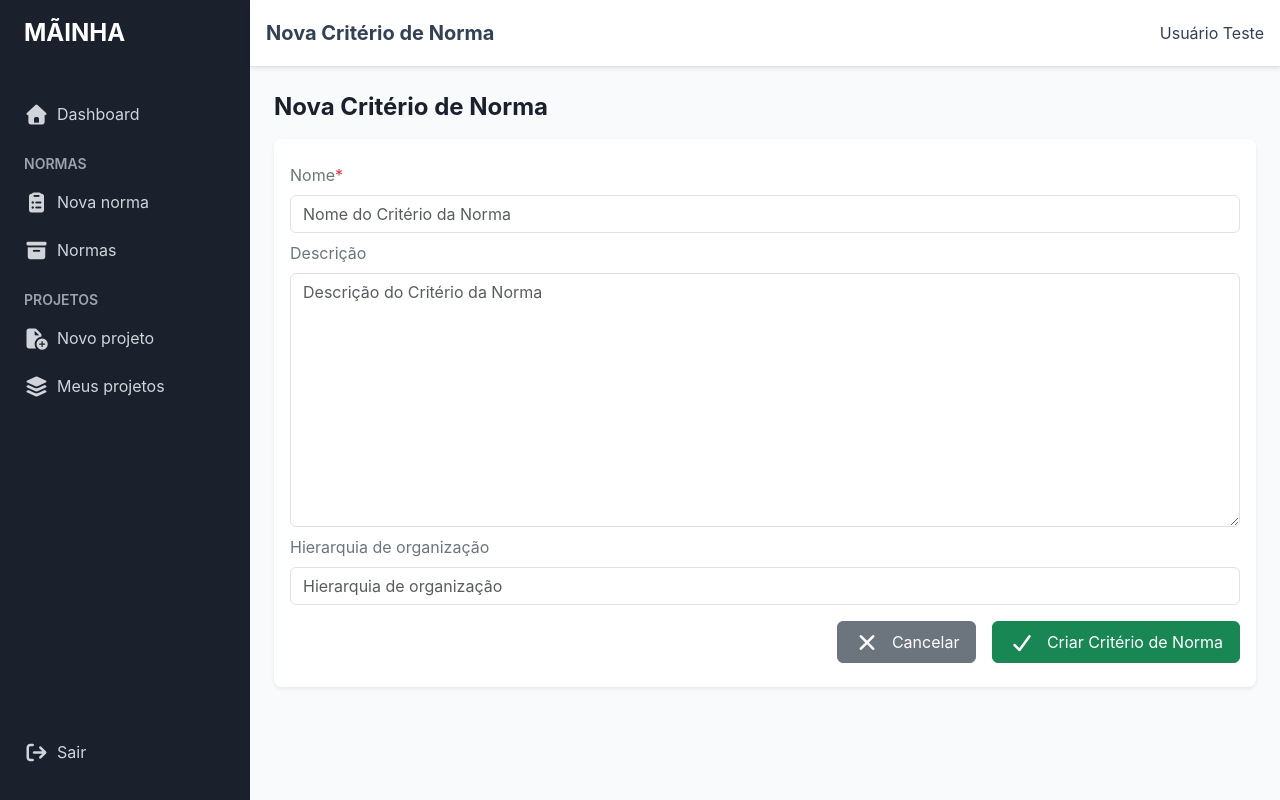
After one commit to mainhaconstrutech/mainha, a Django app: page /standards/1/standard-rule/new/ in a window 1280 px wide. The commit adds this page. Run offline with Django 5.2, Linux system fonts and the light colour scheme; the visitor is signed in with stand-in values (Sample User, id 1).

Commit message:
Adição do recurso de Adicionar Critério de Norma

```diff
--- a/mainha/admin.py
+++ b/mainha/admin.py
@@ -1,5 +1,7 @@
 from django.contrib import admin
 
-from .models import Project
+from mainha import models as MainhaModels
 
-admin.site.register(Project)
+admin.site.register(MainhaModels.Project)
+admin.site.register(MainhaModels.Standard)
+admin.site.register(MainhaModels.StandardRule)
--- a/mainha/forms.py
+++ b/mainha/forms.py
@@ -1,48 +1,81 @@
 from django import forms
-from mainha import models
+from mainha import models as MainhaModels
+
 
 class ProjectForm(forms.ModelForm):
     def __init__(self, *args, **kwargs):
         super().__init__(*args, **kwargs)
-        self.fields["name"].widget.attrs.update({"class": "form-control", "placeholder": "Nome do projeto"})
-        self.fields["description"].widget.attrs.update({"class": "form-control", "placeholder": "Descrição do projeto"})
+        self.fields["name"].widget.attrs.update({
+            "class": "form-control",
+            "placeholder": "Nome do projeto"
+        })
+        self.fields["description"].widget.attrs.update({
+            "class": "form-control",
+            "placeholder": "Descrição do projeto"
+        })
 
     class Meta:
-        model = models.Project
+        model = MainhaModels.Project
         fields = ["name", "description"]
         labels = {
             "name": "Nome",
             "description": "Descrição",
         }
 
+
 class StandardForm(forms.ModelForm):
     def __init__(self, *args, **kwargs):
         super().__init__(*args, **kwargs)
-        self.fields["name"].widget.attrs.update({"class": "form-control", "placeholder": "Nome da norma"})
-        self.fields["description"].widget.attrs.update({"class": "form-control", "placeholder": "Descrição da norma"})
+        self.fields["name"].widget.attrs.update({
+            "class": "form-control",
+            "placeholder": "Nome da norma"
+        })
+        self.fields["description"].widget.attrs.update({
+            "class": "form-control",
+            "placeholder": "Descrição da norma"
+        })
 
     class Meta:
-        model = models.Standard
+        model = MainhaModels.Standard
         fields = ["name", "description"]
         labels = {
             "name": "Nome",
             "description": "Descrição",
         }
 
+
 class StandardRuleForm(forms.ModelForm):
+    standard = forms.ModelChoiceField(
+        queryset=MainhaModels.Standard.objects.all(),
+        widget=forms.HiddenInput(),
+        label="Norma"
+    )
+
     def __init__(self, *args, **kwargs):
         super().__init__(*args, **kwargs)
-        self.fields["name"].widget.attrs.update({"class": "form-control", "placeholder": "Nome da norma"})
-        self.fields["description"].widget.attrs.update({"class": "form-control", "placeholder": "Descrição da norma"})
-        self.fields["group"].widget.attrs.update({"class": "form-control", "placeholder": "Hierarquia de organização"})
-        self.fields["standard"].widget.attrs.update({"class": "form-control", "placeholder": "Norma"})
+        self.fields["name"].widget.attrs.update({
+            "class": "form-control",
+            "placeholder": "Nome do Critério da Norma"
+        })
+        self.fields["description"].widget.attrs.update({
+            "class": "form-control",
+            "placeholder": "Descrição do Critério da Norma"
+        })
+        self.fields["group"].widget.attrs.update({
+            "class": "form-control",
+            "placeholder": "Hierarquia de organização"
+        })
+        self.fields["standard"].widget.attrs.update({
+            "class": "form-control",
+            "placeholder": "Norma",
+            "value": kwargs["initial"]["standard_id"]
+        })
 
     class Meta:
-        model = models.StandardRule
+        model = MainhaModels.StandardRule
         fields = ["name", "description", "group", "standard"]
         labels = {
             "name": "Nome",
             "description": "Descrição",
             "group": "Hierarquia de organização",
-            "standard": "Norma",
         }
--- a/mainha/models.py
+++ b/mainha/models.py
@@ -8,7 +8,7 @@ class Project(models.Model):
         "archived": "Archived",
         "failed": "Failed",
         "pending": "Pending",
-        "success": "Success"
+        "approved": "Approved"
     }
 
     name = models.CharField(max_length=512)
@@ -33,7 +33,7 @@ class Standard(models.Model):
 class StandardRule(models.Model):
     name = models.CharField(max_length=512)
     description = models.TextField(blank=True, default="")
-    group = models.CharField(max_length=256)
+    group = models.CharField(max_length=256, blank=True, default="")
     standard = models.ForeignKey(Standard, on_delete=models.CASCADE)
     created_at = models.DateTimeField(auto_now_add=True)
     updated_at = models.DateTimeField(auto_now=True)
--- a/mainha/static/base.css
+++ b/mainha/static/base.css
@@ -148,7 +148,7 @@ body main {
     background-color: var(--tag-bg-pending, #FF704333);
 }
 
-.success {
+.approved {
     color: var(--tag-font-success, #18865E);
     border: 1px solid var(--tag-font-success, #18865E);
     background-color: var(--tag-bg-success, #34D39933);
@@ -211,20 +211,28 @@ body main {
 }
 
 .accordion {
-    --bs-accordion-btn-bg: var( --gray150, #E1E1E1);
-    --bs-accordion-active-bg: var( --gray250, #D1D5DB);
+    --bs-accordion-btn-bg: var(--gray150, #E1E1E1);
+    --bs-accordion-active-bg: var(--gray250, #D1D5DB);
     --bs-accordion-btn-focus-box-shadow: none;
 }
 
+.dropdown li.success {
+    --bs-dropdown-link-hover-color: var(--white, #FFFFFF);
+    --bs-dropdown-link-hover-bg: var(--btn-bg-success-hover, #157347);
+    --bs-dropdown-link-active-bg: var(--btn-bg-success-active, #146C43);
+    --bs-dropdown-link-active-color: var(--bs-body-color, #212529);
+    --bs-dropdown-link-active-color: var(--white, #FFFFFF);
+}
+
 .dropdown li.warning {
-    --bs-dropdown-link-hover-bg: var( --btn-bg-warning-hover, #FFCA2C);
+    --bs-dropdown-link-hover-bg: var(--btn-bg-warning-hover, #FFCA2C);
     --bs-dropdown-link-active-bg: var(--btn-bg-warning-active, #FFCD39);
     --bs-dropdown-link-active-color: var(--bs-body-color, #212529);
 }
 
 .dropdown li.danger {
-    --bs-dropdown-link-hover-color: var( --white, #FFFFFF);
-    --bs-dropdown-link-hover-bg: var( --btn-bg-danger-hover, #BB2D3B);
+    --bs-dropdown-link-hover-color: var(--white, #FFFFFF);
+    --bs-dropdown-link-hover-bg: var(--btn-bg-danger-hover, #BB2D3B);
     --bs-dropdown-link-active-bg: var(--btn-bg-danger-active, #B02A37);
     --bs-dropdown-link-active-color: var(--white, #FFFFFF);
 }
--- a/mainha/templates/standard/detail.html
+++ b/mainha/templates/standard/detail.html
@@ -20,6 +20,12 @@
             <span>Ações</span>
           </button>
           <ul class="dropdown-menu">
+            <li class="success">
+              <a class="dropdown-item" href="{% url 'standard-rule-create' standard_id=object.pk %}">
+                <i class="fa-solid fa-check-to-slot fa-lg me-2"></i>
+                <span>Adicionar Critério da Norma</span>
+              </a>
+            </li>
             <li class="warning">
               <a class="dropdown-item" href="{% url 'standard-update' object.pk %}">
                 <i class="fa-solid fa-pen-to-square fa-lg me-2"></i>
--- /dev/null
+++ b/mainha/templates/standard_rule/create.html
@@ -0,0 +1,49 @@
+{% extends '../base.html' %}
+{% load static %}
+
+{% block page_head %}
+{% endblock %}
+
+{% block page_title %}
+<span>Nova Critério de Norma</span>
+{% endblock %}
+
+{% block page_content %}
+<div>
+  <article>
+    <div class="page-group-title mb-3">Nova Critério de Norma</div>
+    <div class="bg-white rounded-3 shadow-sm py-2">
+      <div class="m-3">
+        <form method="post">
+          {% csrf_token %}
+          {% for field in form %}
+            {% if field.is_hidden %}
+                {{ field }}
+            {% else %}
+                <div class="pb-2">
+                    {{ field.errors }}
+                    <!-- {{ field.label_tag }} -->
+                    <label for="{{ field.id_for_label }}" class="form-label text-secondary">
+                    {{ field.label }}{% if field.field.required %}<span class="text-danger">*</span>{% endif %}
+                    </label>
+                    {{ field }}
+                </div>
+            {% endif %}
+          {% endfor %}
+          <div class="d-flex justify-content-end gap-3 mt-2">
+            <a class="btn btn-secondary py-2 px-3" href="{% url 'standard-detail' pk=standard_id %}">
+            {% comment %} <a class="btn btn-secondary py-2 px-3" href="{% url 'standard-list' %}"> {% endcomment %}
+              <i class="fa-solid fa-xmark fa-lg me-2"></i>
+              <span>Cancelar</span>
+            </a>
+            <button class="btn btn-success py-2 px-3" type="submit">
+              <i class="fa-solid fa-check fa-lg me-2"></i>
+              <span>Criar Critério de Norma</span>
+            </button>
+          </div>
+        </form>
+      </div>
+    </div>
+  </article>
+</div>
+{% endblock %}
--- a/mainha/urls.py
+++ b/mainha/urls.py
@@ -16,4 +16,5 @@ urlpatterns = [
     path("standards/<slug:pk>/", MainhaViews.StandardDetailView.as_view(), name="standard-detail"),
     path("standards/<slug:pk>/edit/", MainhaViews.StandardUpdateView.as_view(), name="standard-update"),
     path("standards/<slug:pk>/delete/", MainhaViews.StandardDeleteView.as_view(), name="standard-delete"),
+    path("standards/<slug:standard_id>/standard-rule/new/", MainhaViews.StandardRuleCreateView.as_view(), name="standard-rule-create"),
 ]
--- a/mainha/views.py
+++ b/mainha/views.py
@@ -102,3 +102,20 @@ class StandardDeleteView(LoginRequiredMixin, PermissionRequiredMixin, DeleteView
     permission_required = 'is_staff'
     template_name = "standard/delete.html"
     success_url = reverse_lazy("standard-list")
+
+class StandardRuleCreateView(LoginRequiredMixin, PermissionRequiredMixin, CreateView):
+    model = MainhaModels.StandardRule
+    form_class = MainhaForms.StandardRuleForm
+    permission_required = 'is_staff'
+    template_name = "standard_rule/create.html"
+    success_url = reverse_lazy("standard-list")
+
+    def get_context_data(self, **kwargs):
+        context = super().get_context_data(**kwargs)
+        context["standard_id"] = self.kwargs["standard_id"]
+        return context
+
+    def get_form_kwargs(self):
+        kwargs = super().get_form_kwargs()
+        kwargs["initial"].update({"standard_id": self.kwargs["standard_id"]})
+        return kwargs
```
Also changed, not shown: mainha/migrations/0005_alter_standardrule_group.py (added), mainha/migrations/0006_alter_project_status.py (added), 1 other file.
